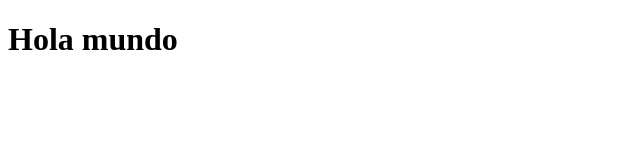
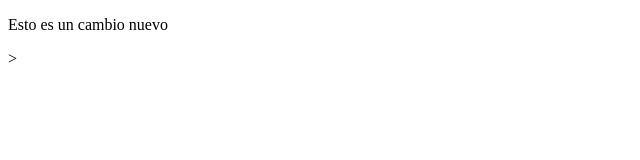
Before and after one commit to Paolamoreno23/html5-css-sesion7, a plain HTML site: page index.html in a window 1280 px wide. Shown: the whole page, without its empty margins (0-640 px from the left). Drawn offline with Linux system fonts and the light colour scheme.

Commit message:
Cambios nuevos
Se eliminó la etiqueta h1 y se agrego la etiqueta p

```diff
--- a/index.html
+++ b/index.html
@@ -6,7 +6,7 @@
 </head>
 
 <body>
- <h1>Hola mundo</h1>
+ <p>Esto es un cambio nuevo</p>>
 </body>
 
 </html>
```
